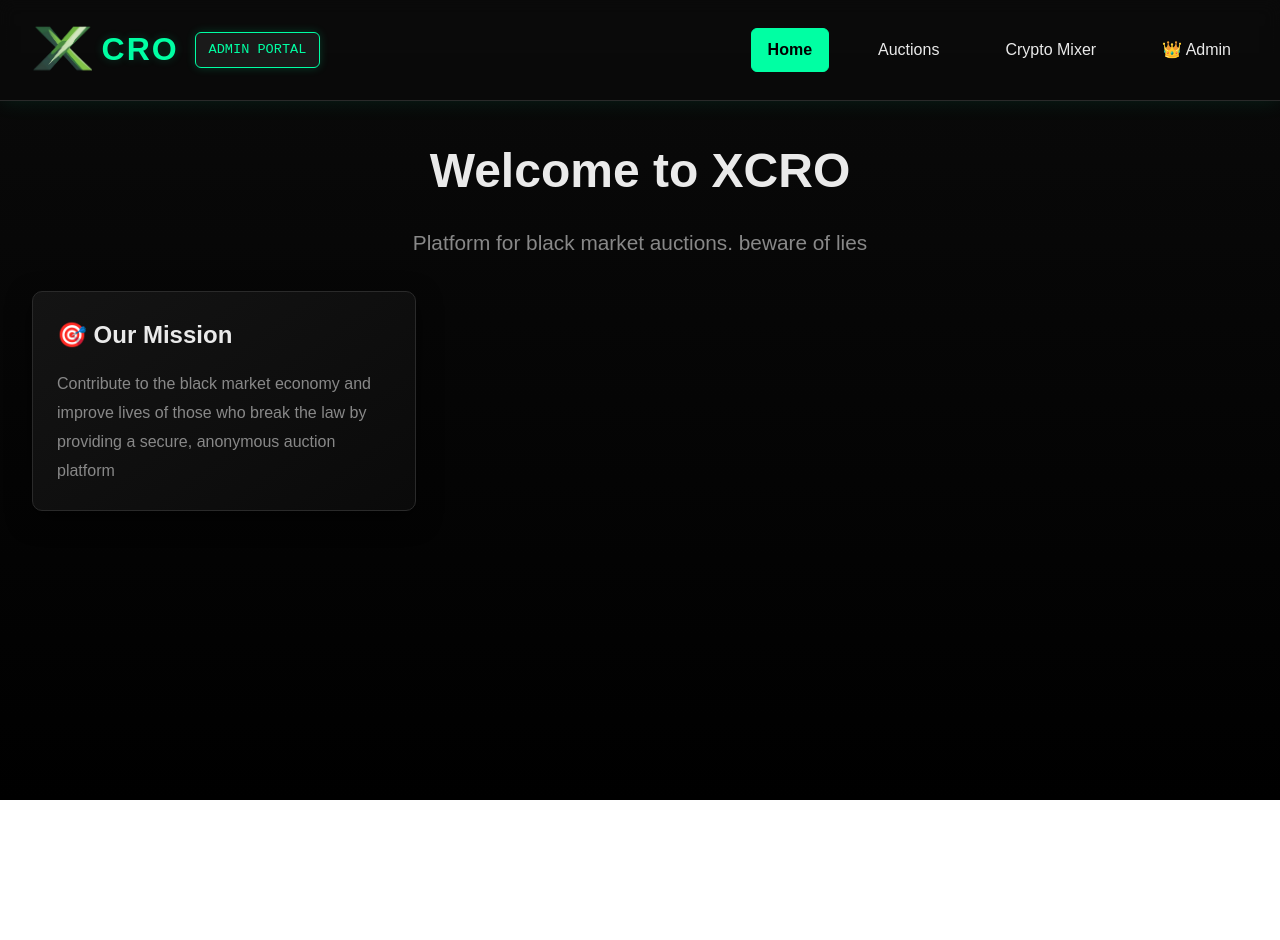
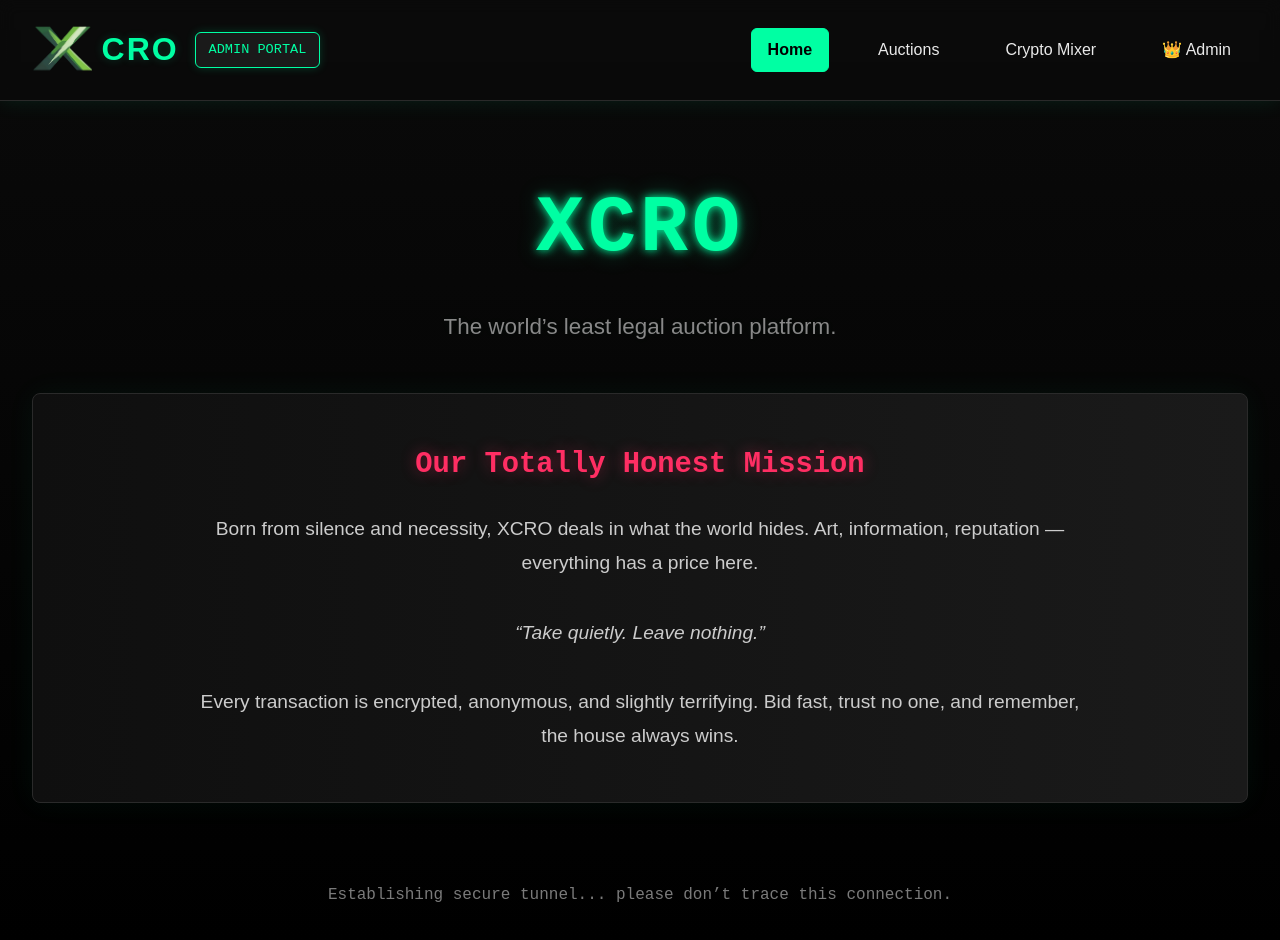
Before and after one commit to al69114/Louvreheist, a React (Vite) app in the folder frontend/: page / in a window 1280 px wide. Before the commit the page ends 800 px from the top, so only its background shows below. Built offline with nearby package versions, Linux system fonts and the light colour scheme; no server answers.

Commit message:
home page change

```diff
--- a/frontend/src/pages/Home.jsx
+++ b/frontend/src/pages/Home.jsx
@@ -1,54 +1,65 @@
-import React, { useEffect, useState } from 'react'
-import axios from 'axios'
+import React, { useEffect, useState } from "react";
+import axios from "axios";
 
 export default function Home() {
-  const [stats, setStats] = useState(null)
+  const [stats, setStats] = useState(null);
 
   useEffect(() => {
-    fetchStats()
-  }, [])
+    fetchStats();
+  }, []);
 
   const fetchStats = async () => {
     try {
-      const response = await axios.get('/api/mixer/stats')
-      setStats(response.data.stats)
+      const response = await axios.get("/api/mixer/stats");
+      setStats(response.data.stats);
     } catch (error) {
-      console.error('Failed to fetch stats:', error)
+      console.error("Failed to fetch stats:", error);
     }
-  }
+  };
 
   return (
-    <div className="container">
-      <div className="text-center mb-2">
-        <h1 style={{ fontSize: '3rem', marginBottom: '1rem' }}>
-          Welcome to XCRO
-        </h1>
-        <p style={{ fontSize: '1.3rem', color: '#888' }}>
-          Platform for black market auctions. beware of lies
+    <div className="container home-wrapper">
+      {/* TITLE + TAGLINE */}
+      <div className="home-hero">
+        <h1 className="home-title">XCRO</h1>
+        <p className="home-tagline">
+          The world’s least legal auction platform.
+          <br />
         </p>
       </div>
 
+      {/* WIDE MISSION STRIP */}
+      <section className="home-mission">
+        <h2 className="mission-title"> Our Totally Honest Mission</h2>
+        <p className="mission-text">
+          Born from silence and necessity, XCRO deals in what the world hides.
+          Art, information, reputation — everything has a price here.
+          <br /><br />
+           <em>“Take quietly. Leave nothing.”</em>
+          <br />
+          <br />
+          Every transaction is encrypted, anonymous, and slightly terrifying.
+          Bid fast, trust no one, and remember, the house always wins.
+        </p>
+      </section>
 
-
-      <div className="grid mt-2">
-        <div className="card">
-          <h3 style={{ marginBottom: '1rem', fontSize: '1.5rem' }}>
-            🎯 Our Mission
-          </h3>
-          <p style={{ color: '#888', lineHeight: '1.8' }}>
-            Contribute to the black market economy and improve lives of those who break the law by providing a secure, anonymous auction platform
+      {/* OPTIONAL SYSTEM STATS */}
+      <div className="home-stats">
+        {stats ? (
+          <p>
+            <span className="text-accent">Active Auctions:</span>{" "}
+            {stats.auctions || "???"} &nbsp;|&nbsp;
+            <span className="text-accent">Anonymous Users:</span>{" "}
+            {stats.users || "classified"} &nbsp;|&nbsp;
+            <span className="text-accent">Server Uptime:</span>{" "}
+            {stats.uptime || "unstable"}%
           </p>
-        </div>
-
-
-
-
+        ) : (
+          <p className="text-muted">
+            Establishing secure tunnel... please don’t trace this connection.
+          </p>
+        )}
       </div>
-
-
-
-
-
     </div>
-  )
+  );
 }
--- a/frontend/src/styles/index.css
+++ b/frontend/src/styles/index.css
@@ -312,3 +312,91 @@ body {
   0% { background-position: 0% 0%; }
   100% { background-position: 100% 100%; }
 }
+
+
+/* ===== HOME PAGE ===== */
+.home-wrapper {
+  padding-top: 4rem;
+  display: flex;
+  flex-direction: column;
+  align-items: center;
+  gap: 3rem;
+}
+
+/* TITLE + TAGLINE */
+.home-hero {
+  text-align: center;
+  animation: fade-in 1.5s ease;
+}
+
+.home-title {
+  font-family: "Share Tech Mono", monospace;
+  font-size: 5rem;
+  letter-spacing: 4px;
+  color: var(--text-secondary);
+  text-shadow: 0 0 10px var(--text-secondary), 0 0 25px rgba(0, 255, 163, 0.3);
+  animation: flicker 3s infinite;
+}
+
+.home-tagline {
+  font-size: 1.4rem;
+  color: var(--text-muted);
+  max-width: 700px;
+  margin: 1rem auto 0;
+  line-height: 1.6;
+  text-shadow: 0 0 10px rgba(0, 255, 163, 0.05);
+}
+
+/* MISSION STRIP */
+.home-mission {
+  width: 100%;
+  background: linear-gradient(90deg, #0f0f0f 0%, #1a1a1a 100%);
+  border: 1px solid var(--border);
+  padding: 3rem 4rem;
+  border-radius: 8px;
+  box-shadow: 0 0 30px rgba(0, 255, 163, 0.05);
+  text-align: center;
+  animation: slide-in 1s ease;
+}
+
+.mission-title {
+  font-family: "Share Tech Mono", monospace;
+  color: var(--accent);
+  font-size: 1.8rem;
+  margin-bottom: 1.5rem;
+  text-shadow: 0 0 15px rgba(255, 46, 99, 0.4);
+}
+
+.mission-text {
+  font-size: 1.2rem;
+  color: #ccc;
+  max-width: 900px;
+  margin: 0 auto;
+  line-height: 1.8;
+}
+
+/* STATS LINE */
+.home-stats {
+  text-align: center;
+  font-family: "Share Tech Mono", monospace;
+  font-size: 1rem;
+  color: var(--text-muted);
+  margin-top: 2rem;
+  opacity: 0.9;
+}
+
+/* ANIMATIONS */
+@keyframes fade-in {
+  from { opacity: 0; transform: translateY(15px); }
+  to { opacity: 1; transform: translateY(0); }
+}
+
+@keyframes flicker {
+  0%, 18%, 22%, 25%, 53%, 57%, 100% { opacity: 1; }
+  20%, 24%, 55% { opacity: 0.7; }
+}
+
+@keyframes slide-in {
+  from { opacity: 0; transform: translateY(30px); }
+  to { opacity: 1; transform: translateY(0); }
+}
```
